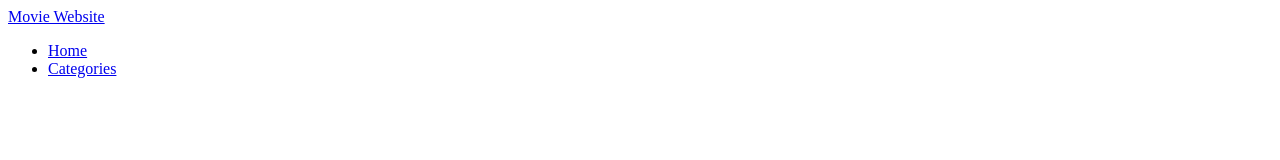
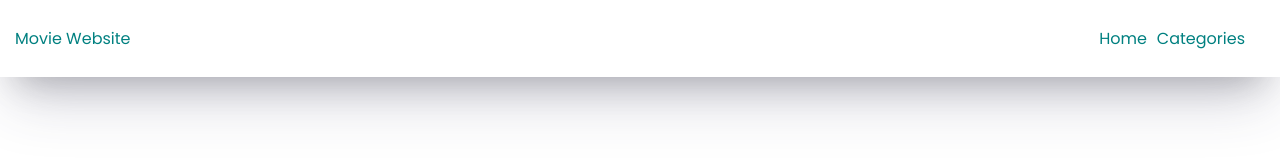
Before and after one commit to GedeonTS/Movie-website, a website built with webpack: page src/index.html in a window 1280 px wide. Built offline with nearby package versions, Linux system fonts and the light colour scheme.

Commit message:
Add header styles

```diff
--- a/src/index.css
+++ b/src/index.css
@@ -1,3 +1,37 @@
-h1 {
+@import url('https://fonts.googleapis.com/css2?family=Poppins&display=swap');
+
+body {
+  font-family: 'Poppins', sans-serif;
+  margin: 0;
+}
+
+header {
+  width: auto;
+  box-shadow: rgba(50, 50, 93, 0.25) 0 30px 60px -12px, rgba(0, 0, 0, 0.3) 0 18px 36px -18px;
+}
+
+.main-nav {
+  display: flex;
+  flex-direction: row;
+  justify-content: space-between;
+  align-items: center;
+  width: inherit;
+  padding: 0 15px;
+}
+
+.nav-items {
+  display: flex;
+  flex-direction: row;
+  justify-content: space-between;
+  padding: 10px;
+  list-style: none;
+}
+
+a {
+  text-decoration: none;
   color: teal;
 }
+
+.nav-item {
+  margin-right: 10px;
+}
```
